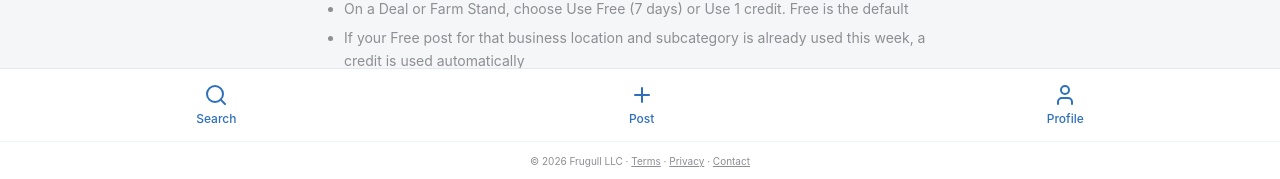
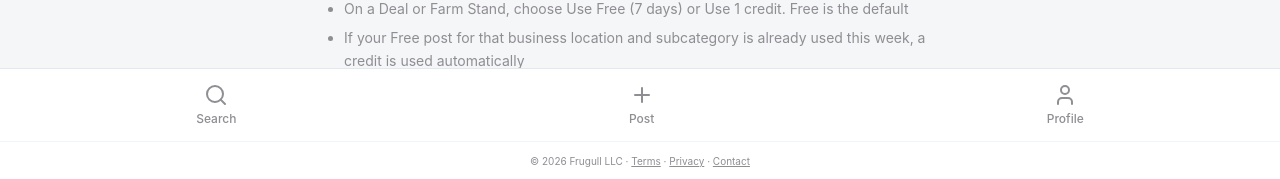
Before and after one commit to j76m/frugull-frontend, a React (Vite) app: page /posting-plans in a window 1280 px wide. Shown: the part 619-798 px from the top of the page. Built offline with nearby package versions, Linux system fonts and the light colour scheme; no server answers.

Commit message:
Bottom tabs: solid active state, gray inactive

```diff
--- a/src/components/BottomTabs.jsx
+++ b/src/components/BottomTabs.jsx
@@ -65,8 +65,8 @@ export default function BottomTabs() {
             to={to}
             end={end}
             className={({ isActive }) =>
-              `cursor-pointer flex flex-col items-center justify-center gap-1 py-2 px-5 mx-1 rounded-xl text-xs font-medium text-brand-link transition-colors ${
-                isActive ? 'bg-slate-100' : 'hover:bg-slate-100'
+              `cursor-pointer flex flex-col items-center justify-center gap-1 py-2 px-5 mx-1 rounded-xl text-xs font-medium transition-colors ${
+                isActive ? 'bg-brand-link text-white font-semibold' : 'text-brand-gray hover:bg-slate-100'
               }`
             }
           >
```
